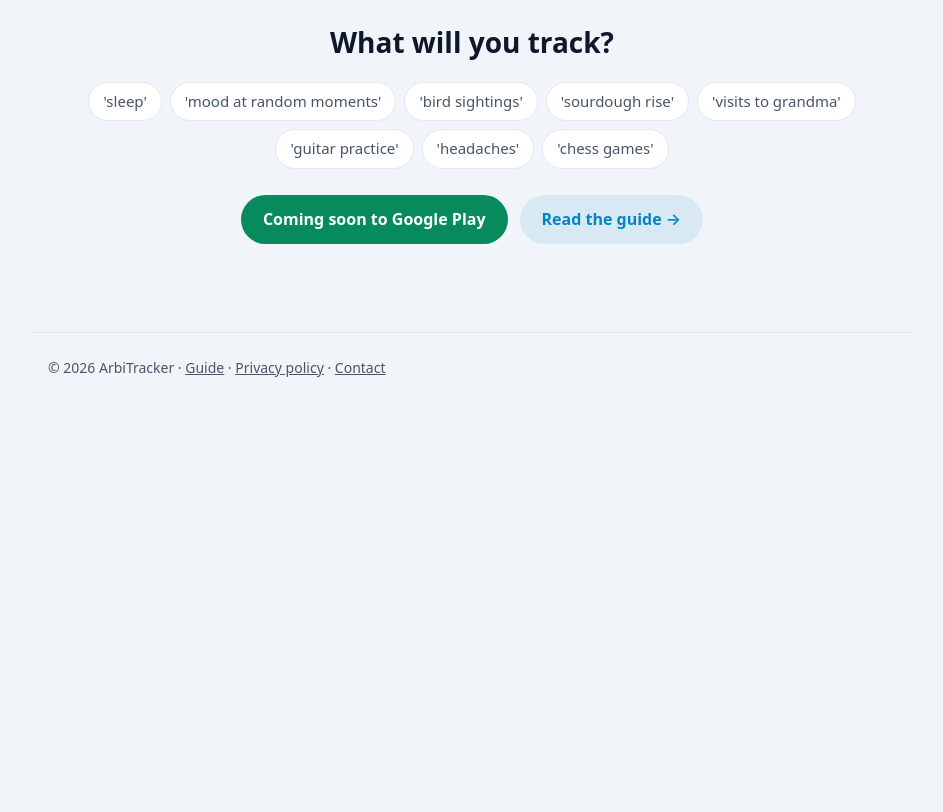
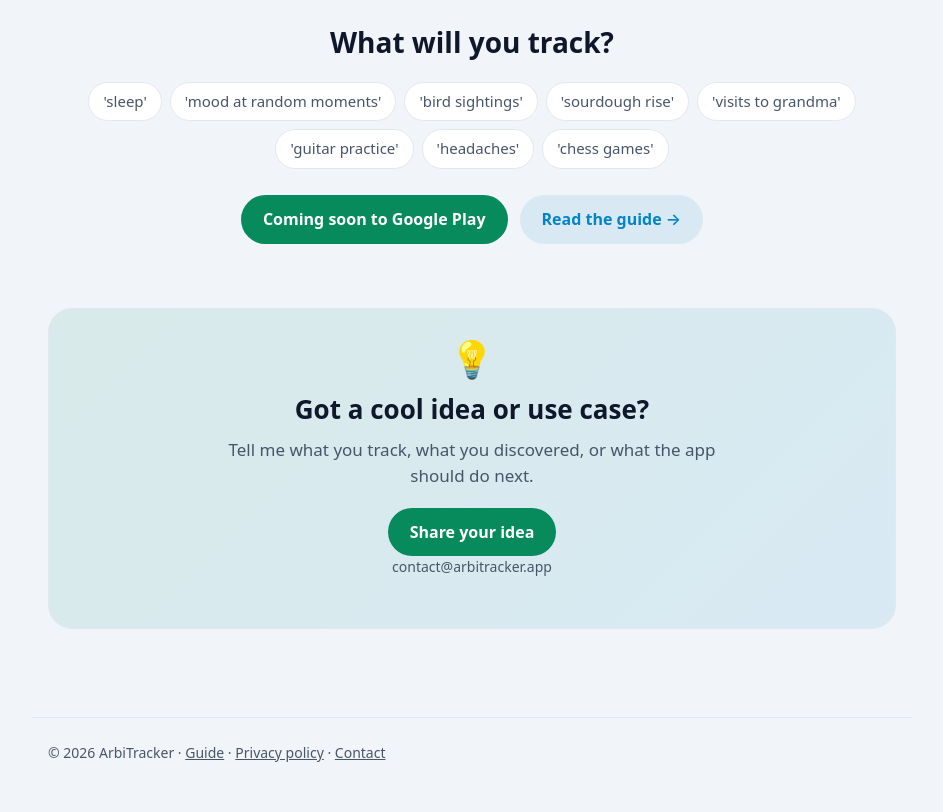
Before and after one commit to nietzschis/ArbiTracker-site, a plain HTML site: page index.html in a window 1280 px wide. Shown: the part 3278-4090 px from the top of the page, without its empty margins (168-1111 px from the left). Before the commit the page ends 3704 px from the top, so only its background shows below. Drawn offline with Linux system fonts and the light colour scheme.

Commit message:
email update

```diff
--- a/index.html
+++ b/index.html
@@ -220,6 +220,18 @@
       </div>
     </section>
 
+
+    <!-- 8. Contact: send ideas and use cases -->
+    <section class="contact" id="contact">
+      <div class="contact-card">
+        <div class="contact-emoji">💡</div>
+        <h2>Got a cool idea or use case?</h2>
+        <p>Tell me what you track, what you discovered, or what the app should do next.</p>
+
+        <a class="button play" href="mailto:contact@arbitracker.app?subject=My%20ArbiTracker%20idea">Share your idea</a>
+        <p class="contact-address">contact@arbitracker.app</p>
+      </div>
+    </section>
   </main>
 
   <footer>
--- a/style.css
+++ b/style.css
@@ -642,6 +642,22 @@ details.more li { margin: 4px 0; }
   font-size: 15px;
 }
 
+/* ---------- Contact ---------- */
+
+.contact-card {
+  text-align: center;
+  background: linear-gradient(135deg, var(--green-soft), var(--primary-soft));
+  border: 1px solid var(--line);
+  border-radius: 24px;
+  padding: 32px 22px;
+}
+
+.contact-emoji { font-size: 36px; line-height: 1; }
+.contact-card h2 { font-size: 26px; margin: 12px 0 8px; }
+.contact-card > p { color: var(--muted); max-width: 520px; margin: 0 auto 18px; }
+
+.contact-address { color: var(--muted); font-size: 14px; margin: 12px 0 0; }
+
 .closing { text-align: center; }
 .closing h2 { font-size: 28px; margin: 0 0 18px; }
 
```
